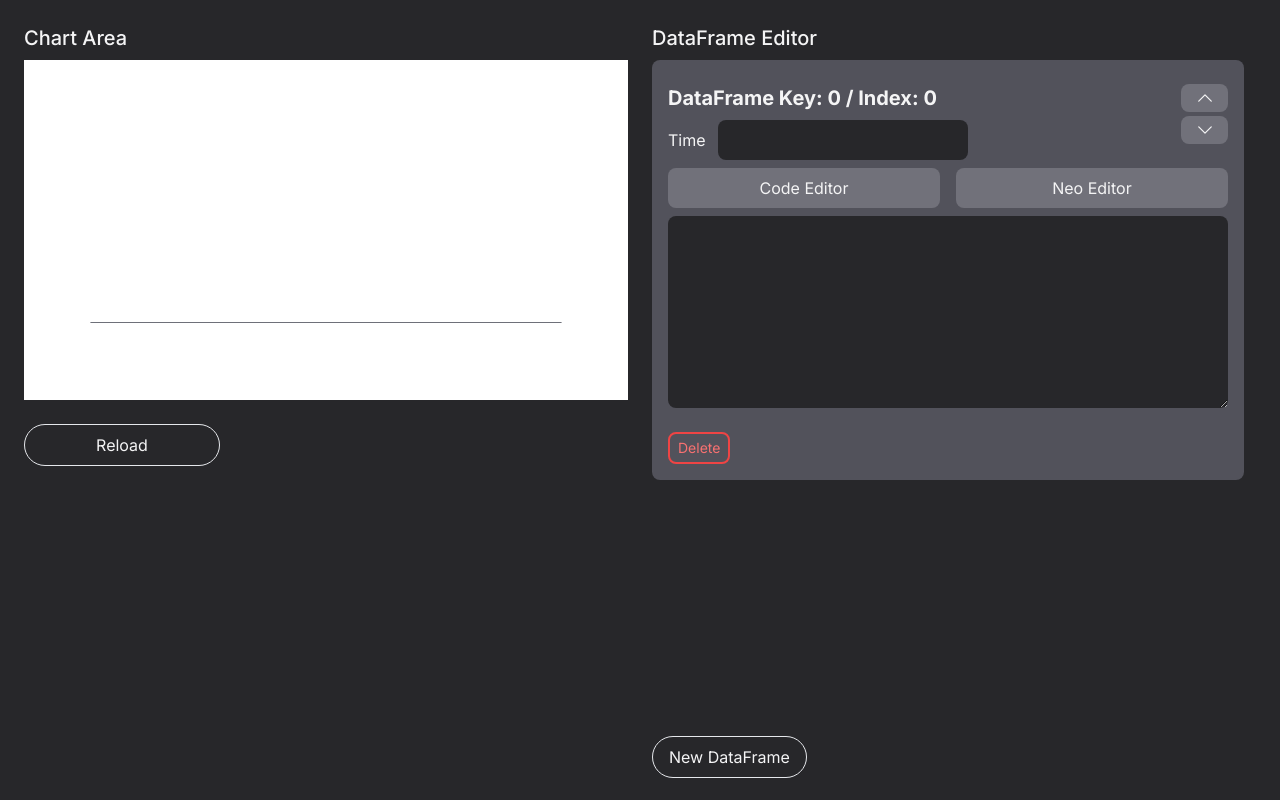
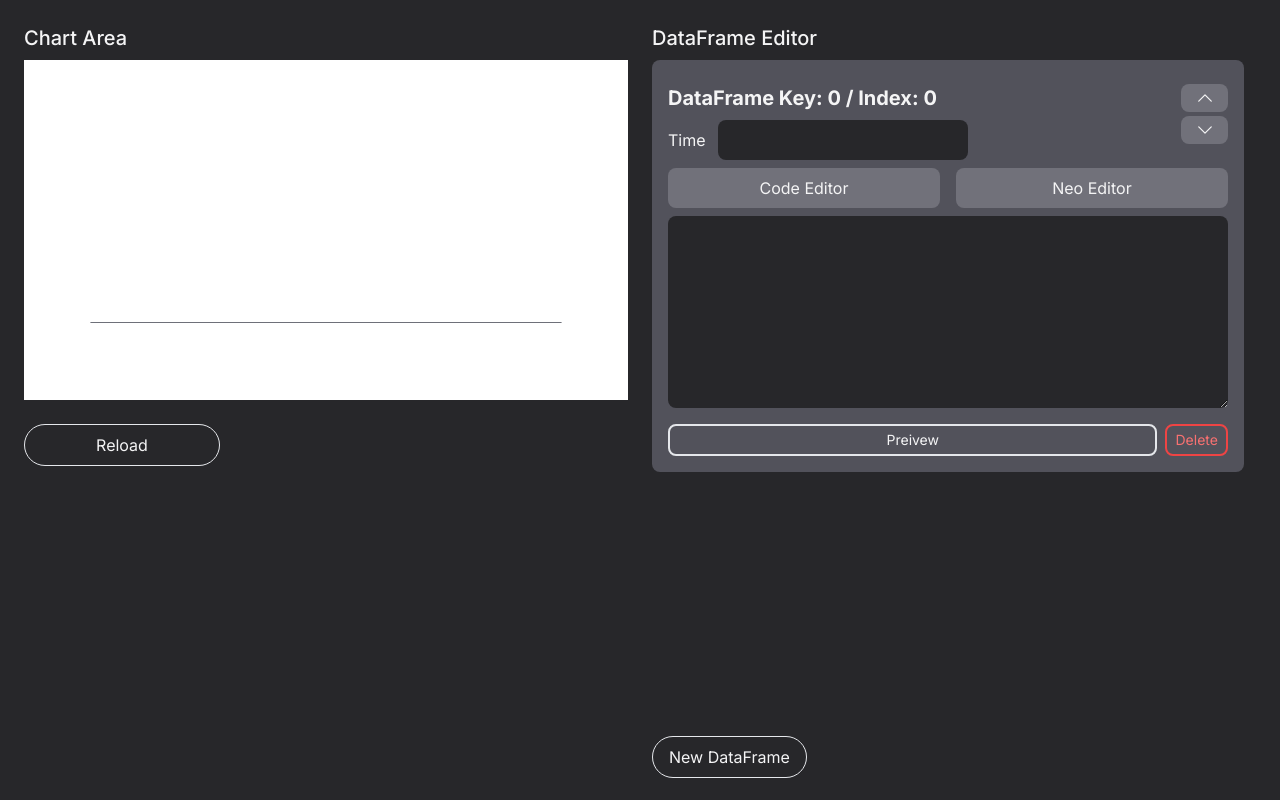
Before and after one commit to aiokr/DataMotion, a Next.js app: page / in a window 1280 px wide. Both pictures are taken after a click on the button "New DataFrame". Built offline with nearby package versions, Linux system fonts and the light colour scheme.

Commit message:
添加了数据帧预览功能，可以点击 Preivew 按钮预览这一个数据帧的效果

```diff
--- a/src/app/page.js
+++ b/src/app/page.js
@@ -38,7 +38,7 @@ export function HomePage() {
   // 定义一个函数，用于处理点击Reload按钮的事件
   const handleClick = () => {
     let i = 0;
-    // 持续时间
+
     const loadNextFrame = () => {
       if (i >= frames.length) {
         return;
@@ -57,9 +57,25 @@ export function HomePage() {
         console.error('Invalid option:', error);
       }
       i++;
+      // 持续时间
       setTimeout(loadNextFrame, Number(frameTime.current.value) * 1000);
     };
     loadNextFrame();
+  };
+
+  // 数据帧预览
+  const preivewFrame = (keyToPreview) => {
+    const frameRef = frameRefs.current.find((ref, index) => frames[index] === keyToPreview);
+    if (!frameRef || !frameRef.current) {
+      console.error(`No ref found for frame ${keyToPreview}`);
+      return;
+    }
+    try {
+      const newOption = eval(`(${frameRef.current.value})`);
+      chartRef.current.setOption(newOption, true);
+    } catch (error) {
+      console.error('Invalid option:', error);
+    }
   };
 
   //数据帧的增加与删除
@@ -114,7 +130,7 @@ export function HomePage() {
     }));
   };
 
- // 新增一个函数，用于切换指定key的 可视化编辑器 的显示/隐藏状态
+  // 新增一个函数，用于切换指定key的 可视化编辑器 的显示/隐藏状态
   const toggleNewEditor = (key) => {
     setNeoEditVisibility(prevState => ({
       ...prevState,
@@ -181,9 +197,13 @@ export function HomePage() {
               />
               {/* 可视化编辑器 */}
               <div
-              className='w-full p-2 my-2 '
-              style={{ display: NeoEditVisibility[key] ? 'block' : 'none' }}>Neo Editor (Codeing……) </div>
-              <button onClick={() => handleDeleteFrame(key)} className='mt-4 py-1 px-2 text-sm text-red-400 border-red-500 border-2 rounded-lg'>Delete</button>
+                className='w-full p-2 my-2 '
+                style={{ display: NeoEditVisibility[key] ? 'block' : 'none' }}>Neo Editor (Codeing……) </div>
+              <div className='mt-4 flex gap-2'>
+                <button onClick={() => preivewFrame(key)} className='flex-1 py-1 px-2 text-sm  border-2 rounded-lg'>Preivew</button>
+                <button onClick={() => handleDeleteFrame(key)} className='py-1 px-2 text-sm text-red-400 border-red-500 border-2 rounded-lg float-right'>Delete</button>
+              </div>
+
             </div>
           ))}
         </div>
```
